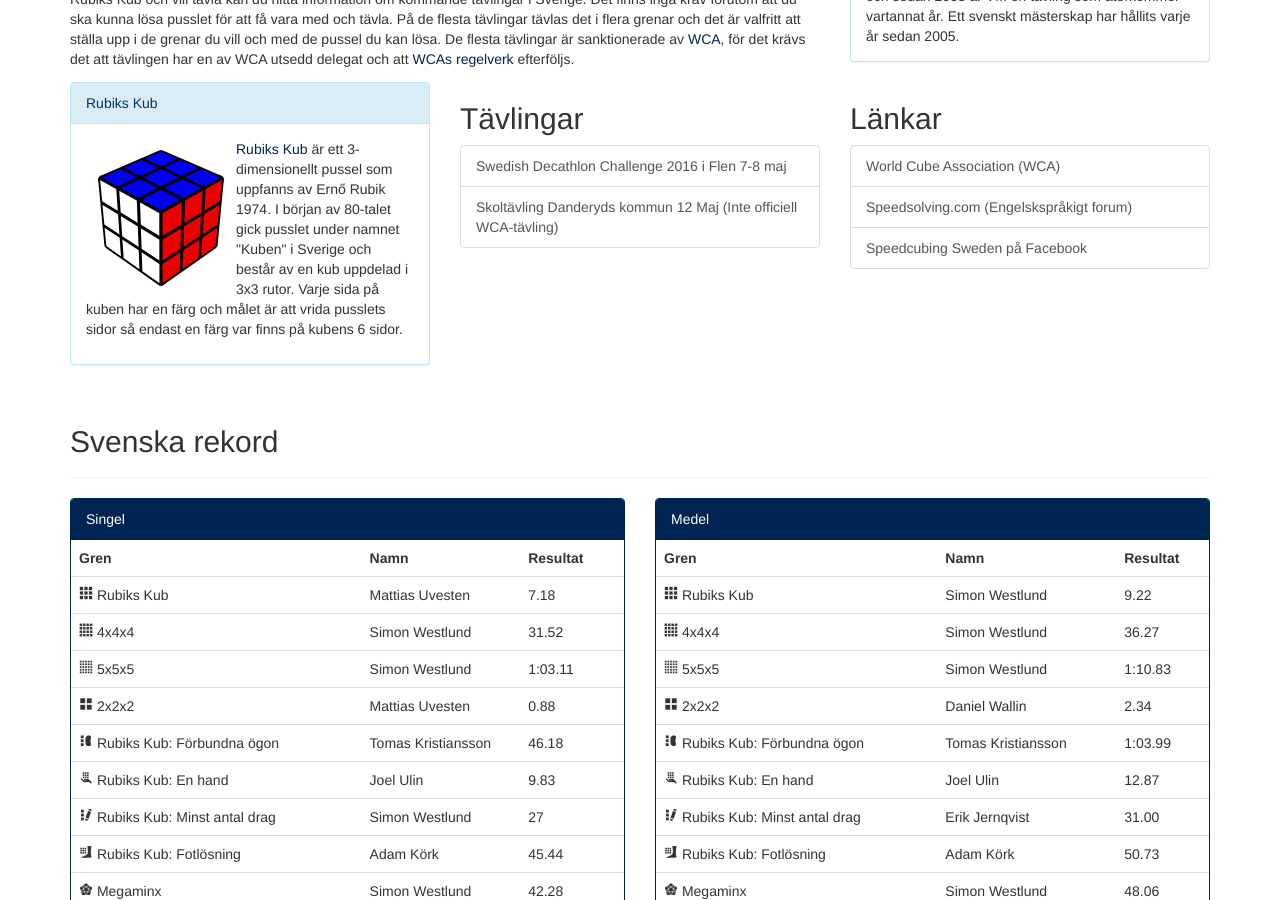
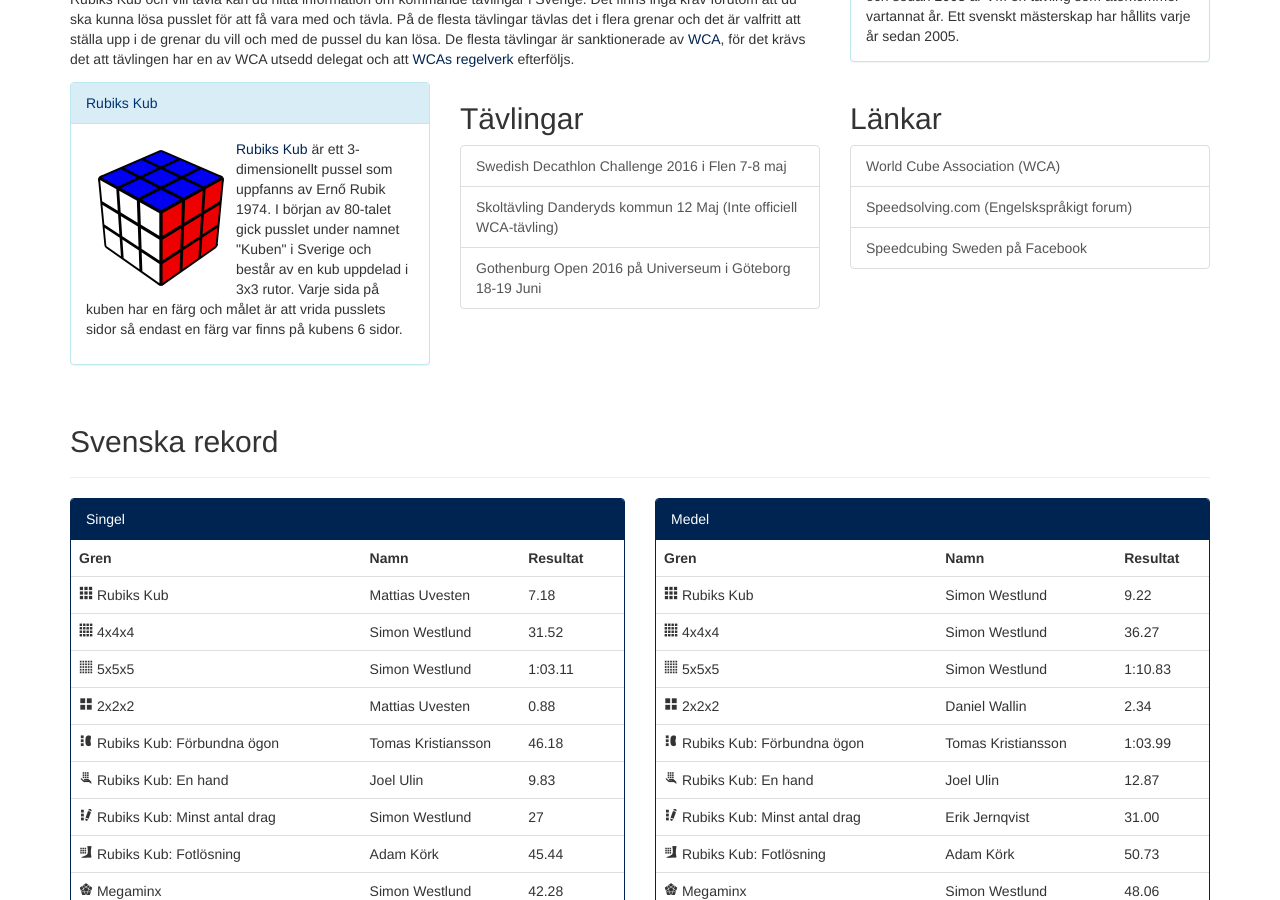
Before and after one commit to SveKub/SveKubOldSite, a Jekyll site: the page built from index.html, in a window 1280 px wide and 900 px high, scrolled down 328 px. Built offline with Jekyll 4.4.1, drawn with Linux system fonts in a browser that asks for light colours; nearby versions of some CDN libraries.

Commit message:
Gothenburg Open 2016

```diff
--- a/index.html
+++ b/index.html
@@ -45,6 +45,7 @@ activeMenu: none
             <div class="list-group">
                 <a class="list-group-item" target="_blank" href="https://www.worldcubeassociation.org/results/c.php?i=SwedishDecathlonChallenge2016">Swedish Decathlon Challenge 2016 i Flen 7-8 maj</a>
                 <a class="list-group-item" tarket="_blank" href="http://www.elevverket.se/contact_144.html">Skoltävling Danderyds kommun 12 Maj (Inte officiell WCA-tävling)</a>
+                <a class="list-group-item" tarket="_blank" href="http://devrex.se/go2016.html">Gothenburg Open 2016 på Universeum i Göteborg 18-19 Juni</a>
             </div>
         </div>
         <div class="col-md-4">
```
